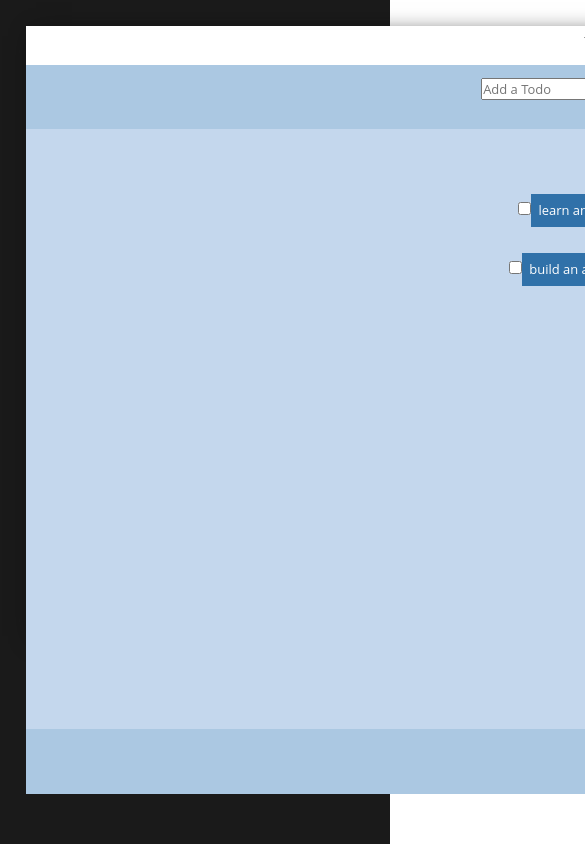
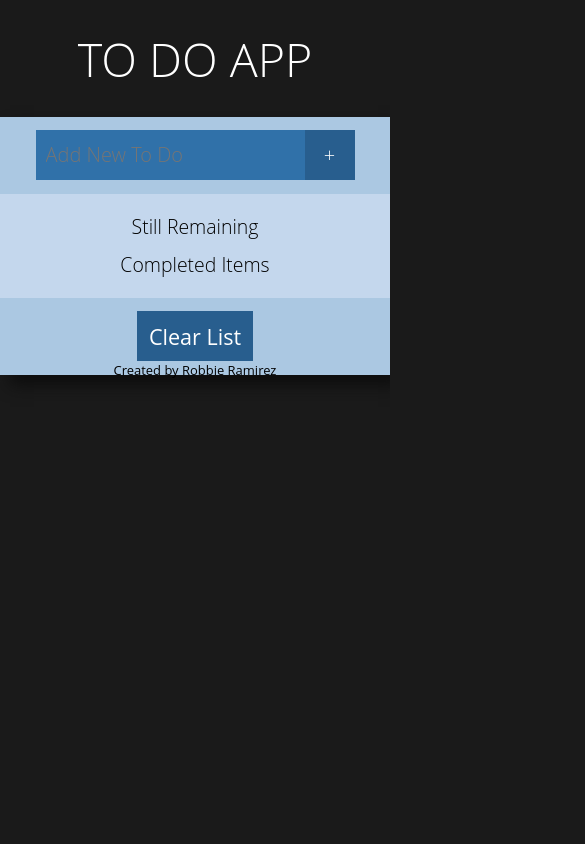
Before and after one commit to robbieramirez/todoapp, a plain HTML site: page index.html in a window 390 px wide. Shown: the top 844 px of the page, 585 px wide, since content can reach past the window. Drawn offline with Linux system fonts and the light colour scheme; a web font is replaced by a local one.

Commit message:
ToDo Update
Completed styles, functionality, and mobile compatability down to 350px
wide.

```diff
--- a/index.html
+++ b/index.html
@@ -32,33 +32,53 @@
 
 <body>
 
+<div id="todo_title"><h1>TO DO APP</h1></div>
+
   <section id="todo">
-    <div class="row"  ng-controller="TodoListController as todoList">
-      <h2>Todo App</h2>
+    <div class="row" ng-controller="TodoListController as todoList">
+
 
 <!-- New Todo Section -->
       <div id="todo_new">
         <form ng-submit="addItem()">
-              <input type="text" ng-model="listItem"  size="30"
-                     placeholder="Add a Todo">
-              <input type="submit" value="add">
+              <input type="text" ng-model="listItem" placeholder="Add New To Do"><input type="submit" value="+">
       </form>
     </div>
 
+
 <!-- Todo List Section -->
       <div id="todo_list">
-        <h2>Todo List</h2>
+        <h2>Still Remaining</h2>
           <ul class="todo_listitems">
-            <li ng-repeat="todo in todoList"><input type="checkbox" /><button>{{todo.text}} {{todo.date | date: shortDate}}</button><button ng-click="clearItem($index)">&times;</button></li>
+            <li ng-repeat="todo in todoList | filter: {completed:false}">
+              <div>
+                <span class="item_checkbox"><input type="checkbox" ng-model="todo.completed"/></span>
+                <span class="item_text completed-{{todo.completed}}">{{todo.text}}<br /><span class="item_date"><em>{{todo.date | date: shortDate}}</em></span></span>
+                <button ng-click="clearItem($index)" class="item_clear">&times;</button>
+              </div>
+            </li>
+          </ul>
 
-
+<ul class="todo_listitems">
+  <h2>Completed Items</h2>
+            <li ng-repeat="todo in todoList | filter: {completed:true}">
+              <div>
+                <span class="item_checkbox"><input type="checkbox" ng-model="todo.completed"/></span>
+                <span class="item_text completed-{{todo.completed}}">{{todo.text}}</span>
+                <!--<span class="item_date">{{todo.date | date: shortDate}}</span>-->
+                <button ng-click="clearItem($index)" class="item_clear">&times;</button>
+              </div>
+            </li>
           </ul>
       </div>
 
-<!-- Remove Section -->
-  <div id="todo_clear">
-      <button ng-click="clearList()">Clear List</button><br />
-    </div>
+<!-- Clear Section -->
+<section id="todo_new">
+  <button ng-click="clearList()" id="todo_clear">Clear List</button><br />
+  Created by Robbie Ramirez
+</section>
+
+
 
 
 
--- a/styles/abstract.css
+++ b/styles/abstract.css
@@ -230,18 +230,34 @@ TEMPLATE
   @include list(tablet, $style:none, $display:inline, $align:bottom, $pad:2em, $first:0em, $last:0em
 
 */
-#todo {
-  background: #1a1a1a;
-  width: 100%;
-  height: 100%;
-  margin: 0 auto;
-  padding: 2em; }
+body {
+  background: #1a1a1a; }
 
 #todo .row {
-  width: 1200px;
-  height: 600px;
+  /*  width: 1200px;
+    height: 600px;*/
   background: white;
-  box-shadow: 10px 10px 23px #0d0d0d; }
+  box-shadow: 10px 10px 15px #0d0d0d; }
+
+#todo_title {
+  /* Example:
+  	@include columns (1, $phablet:1, $tablet:1, $desktop-sm:1, $desktop-med:1, $desktop-lg:1)
+  */
+  /* This is a dynamic property based on total width of the parent element.
+  dynaprop??? we-prop??? dynprop, weprop, uniprop */
+  /* Phone Default */
+  width: 100%;
+  /* Phablet */
+  /* Tablet */
+  /* Desktop-sm */
+  /* Desktop-med */
+  /* Desktop-lg */
+  height: 5em;
+  padding: 1em;
+  /*  background: $blueprint3;*/
+  color: white;
+  font-size: 1.8em;
+  font-weight: bolder; }
 
 #todo_new {
   /* Example:
@@ -256,7 +272,7 @@ TEMPLATE
   /* Desktop-sm */
   /* Desktop-med */
   /* Desktop-lg */
-  height: 5em;
+  height: 6em;
   background: #ABC8E2;
   padding: 1em; }
 
@@ -279,42 +295,99 @@ TEMPLATE
 
 .todo_listitems {
   /* Note: to be used in <ul> tags */
-  /* Example: @include list(tablet, $style:none, $display:inline, $align:bottom, $pad:2em, $first:0em, $last:0em)*/
-  background: #C4D7ED; }
+  /* Example: @include list(tablet, $style:none, $display:inline, $align:bottom, $pad:2em, $first:0em, $last:0em)*/ }
   @media screen and (min-width: 320px) {
     .todo_listitems {
       list-style-type: none; }
       .todo_listitems li {
         display: block;
         vertical-align: bottom;
-        padding: 1em; }
+        padding: 0em; }
         .todo_listitems li:first-child {
           padding-left: 0em; }
         .todo_listitems li:last-child {
           padding-right: 0em; } }
+  .todo_listitems li {
+    background: #3071A9;
+    /*@include height-width(listitem);*/
+    height: 50px;
+    max-width: 32em;
+    margin: 1em auto; }
 
 #todo_clear {
-  /* Example:
-  	@include columns (1, $phablet:1, $tablet:1, $desktop-sm:1, $desktop-med:1, $desktop-lg:1)
-  */
-  /* This is a dynamic property based on total width of the parent element.
-  dynaprop??? we-prop??? dynprop, weprop, uniprop */
-  /* Phone Default */
-  width: 100%;
-  /* Phablet */
-  /* Tablet */
-  /* Desktop-sm */
-  /* Desktop-med */
-  /* Desktop-lg */
-  height: 5em;
-  background: #ABC8E2;
-  padding: 1em; }
+  background: #285E8E;
+  height: 50px;
+  font-size: 1.5rem;
+  color: white; }
 
 button {
+  height: 50px;
   color: #FFF;
-  background-color: #3071A9;
+  background-color: #285E8E;
   border-color: #285E8E;
   border: 1px solid transparent;
   padding: .5em; }
 
+.item_checkbox {
+  background-color: #285E8E;
+  height: 50px;
+  width: 50px;
+  float: left; }
+
+.item_text {
+  height: 50px;
+  font-size: 1.5rem;
+  line-height: 1.2rem;
+  color: #FFF;
+  float: left;
+  padding: 0.6rem;
+  text-align: left; }
+
+.item_date {
+  font-size: .8rem;
+  height: 50px;
+  color: white; }
+
+.item_clear {
+  height: 50px;
+  width: 50px;
+  float: right;
+  font-size: 2rem;
+  line-height: 0em; }
+
+.completed-true {
+  text-decoration: line-through;
+  color: grey; }
+
+input[type="text"] {
+  height: 50px;
+  border: none;
+  font-size: 20px;
+  font-weight: 300;
+  color: #FFF;
+  background-color: #3071A9;
+  padding: 5px 10px;
+  transition: all 0.3s ease 0s; }
+
+input[type="submit"] {
+  height: 50px;
+  width: 50px;
+  text-align: center;
+  font-size: 20px;
+  font-weight: 300;
+  color: #FFF;
+  background-color: #285E8E;
+  border: none;
+  cursor: pointer;
+  padding: 0px;
+  vertical-align: bottom; }
+
+input[type="checkbox"] {
+  width: 50px;
+  height: 50px; }
+
+input {
+  -webkit-appearance: none;
+  border-radius: 0; }
+
 /*# sourceMappingURL=abstract.css.map */
```
